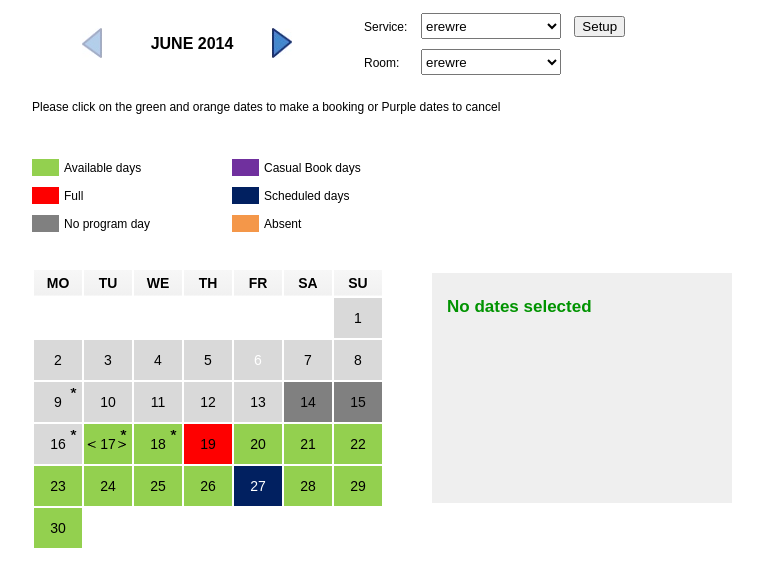
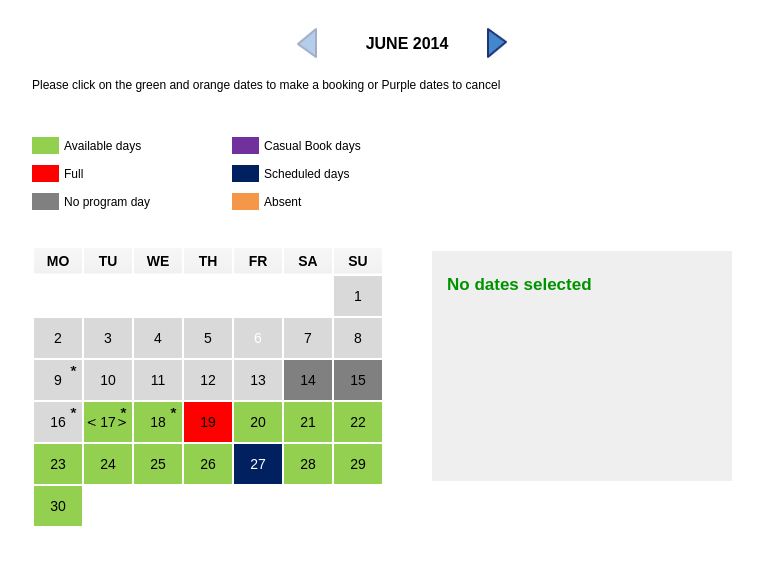
Before and after one commit to libinemmanuel/Customized-jQuery-Calendar-UI, a plain HTML site: page cbcalendar.html in a window 1280 px wide. Shown: the whole page, without its empty margins (233-996 px from the left). Drawn offline with Linux system fonts and the light colour scheme.

Commit message:
UI Updates

```diff
--- a/cbcalendar.html
+++ b/cbcalendar.html
@@ -20,10 +20,7 @@
 	<div class="cbcalendar_header_left">
 		<div class="cbcalendar_header"><div class="cbcalendar_header_inner"></div></div>
 	</div>
-	<div class="cbcalendar_header_right">
-		<div class="cbcalendar_header_row"> <label>Service:</label> <select><option>erewre</option></select> <input value="Setup" type="button" /></div>
-		<div class="cbcalendar_header_row"><label>Room:</label> <select><option>erewre</option></select></div>
-	</div>
+
 
 	<div class="calendar_description onlyfor_staff">
 	Please click to modify the details of the days. (You can select multiple days with single click.)
--- a/css/cbcalendar.css
+++ b/css/cbcalendar.css
@@ -349,7 +349,7 @@ display: block;
 }
 .cbcalendar_header_left
 {
-	float: left;
+	margin: 0px auto;
 	width: 220px;
 	padding: 20px 50px 0;
 }
```
Also changed, not shown: images/screenshot.png (added).
